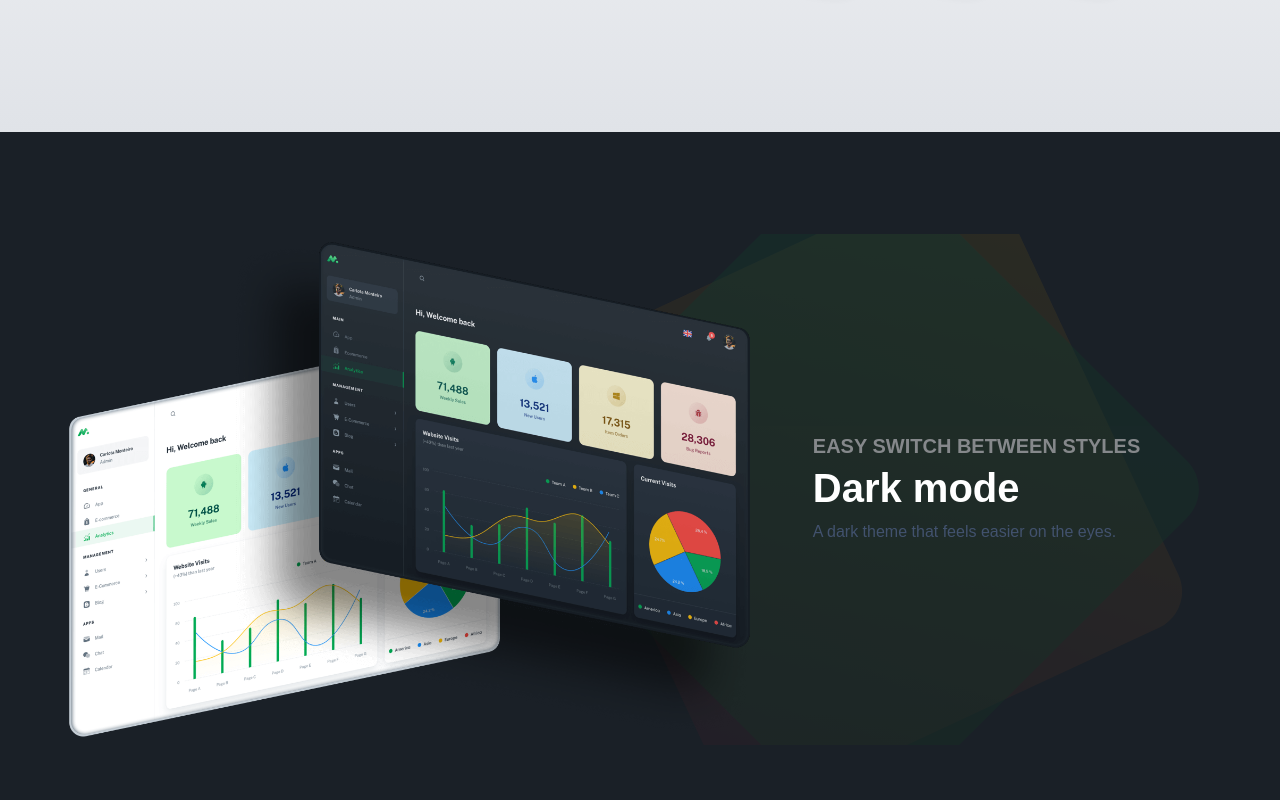
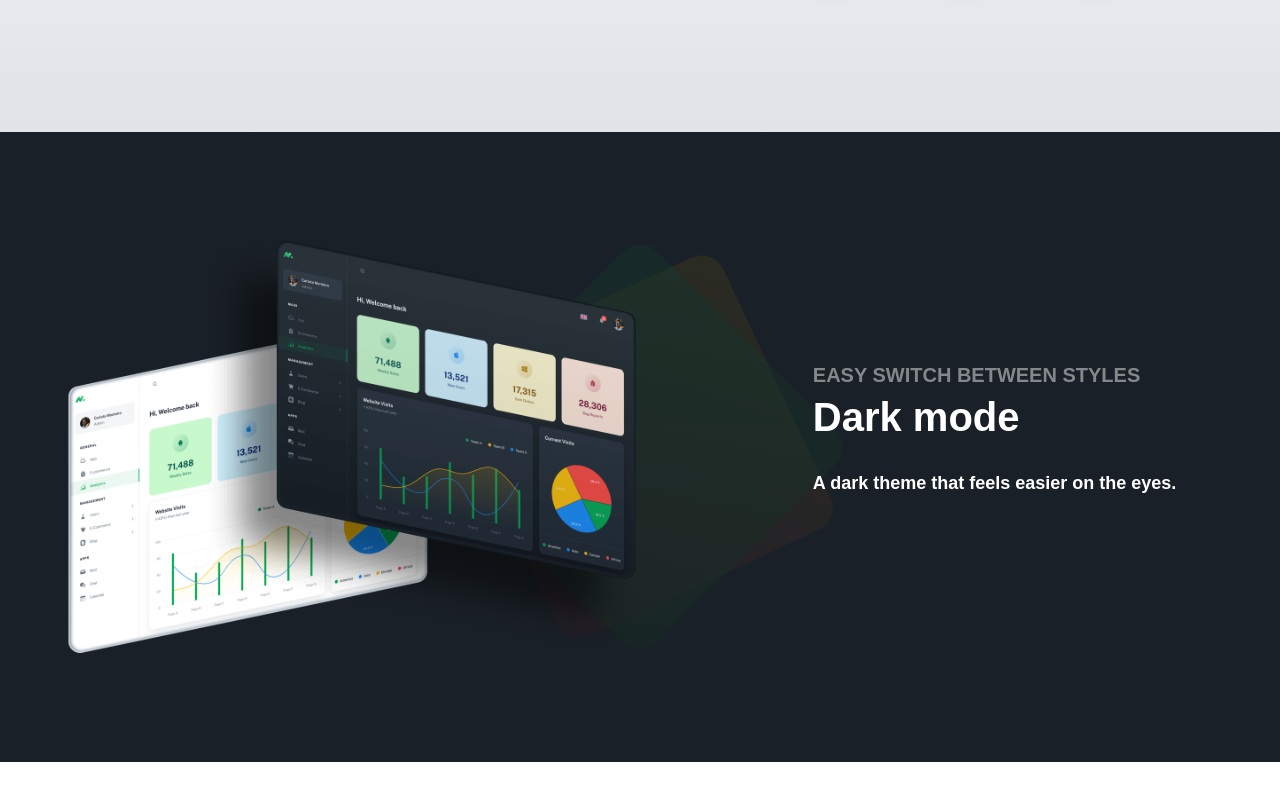
Before and after one commit to swalihmoosa/minimal-clone, a React (Create React App) app: page / in a window 1280 px wide. Shown: the part 2115-2915 px from the top of the page. After the commit the page ends 2877 px from the top, so only its background shows below. Built offline with nearby package versions, Linux system fonts and the light colour scheme.

Commit message:
Dark-mode completed

```diff
--- a/src/Components/Screens/Dark.jsx
+++ b/src/Components/Screens/Dark.jsx
@@ -38,10 +38,11 @@ const Section = styled.section`
     display: flex;
     justify-content: space-between;
     background:url(${bg}) no-repeat;
-    background-position: right;
-    align-items: center;`
+    background-position: center;
+    align-items: center;
+    background-size: contain;`
 const Left = styled.div`
-    width: 60%;
+    width: 50%;
     position: relative;`
 const Drk = styled.div`
     position: absolute;
@@ -57,6 +58,10 @@ const H4 = styled.h4`
 const H5 = styled.h5`
     font-size: 40px;
     font-weight: 700;
-    margin-bottom: 2%;
+    margin-bottom: 7%;
     color: #fff;`
-const P = styled.p``
+const P = styled.p`
+    color: #fff;
+    font-size: 18px;
+    font-weight: 700;
+    margin-bottom: 8%;`
```
